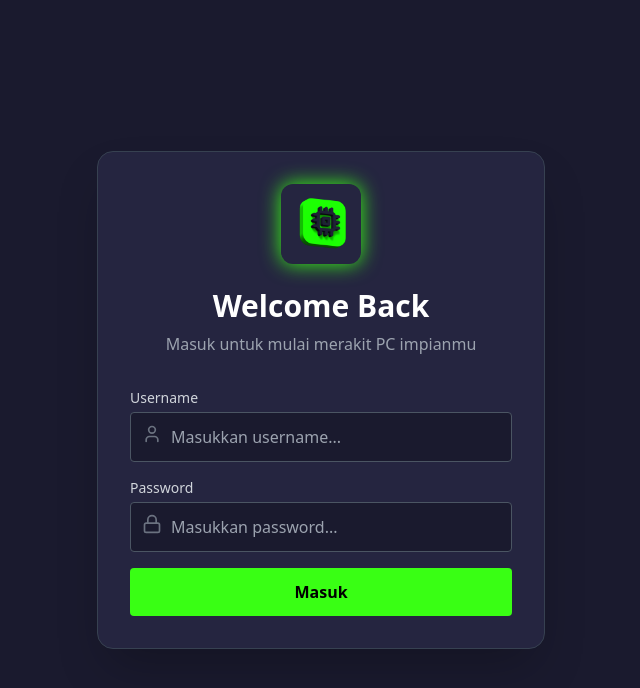
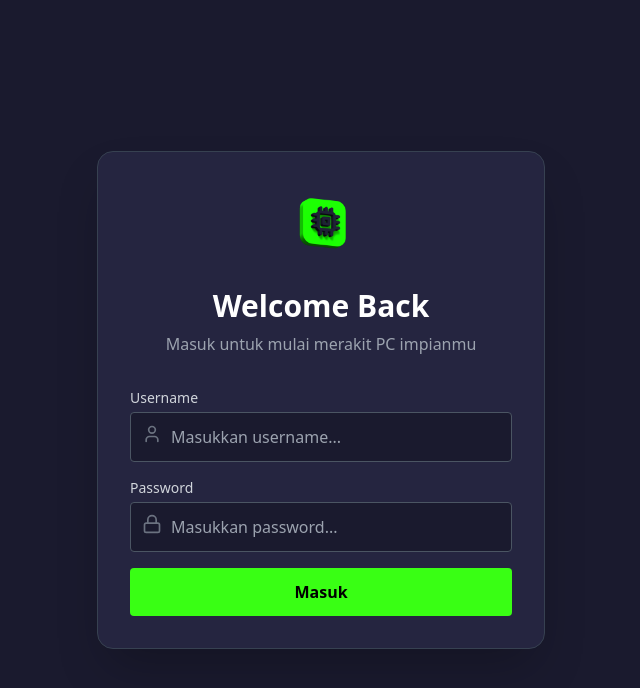
Before and after one commit to badyboo/rigvibes-app, a React (Create React App) app: page / in a window 1280 px wide. Shown: the top 688 px of the page, without its empty margins (319-959 px from the left). Built offline with nearby package versions, Linux system fonts and the light colour scheme.

Commit message:
Update App.js

```diff
--- a/src/App.js
+++ b/src/App.js
@@ -469,7 +469,7 @@ const App = () => {
       <div className="min-h-screen flex items-center justify-center bg-[#1a1a2e] p-4">
           <div className="bg-[#252540] p-8 rounded-2xl border border-gray-700 shadow-2xl w-full max-w-md">
               <div className="flex justify-center mb-6">
-                  <img src="/rigvibes-logo.png" alt="RigVibes Logo" className="w-20 h-20 shadow-[0_0_20px_#39ff14] rounded-xl" />
+                 <img src="/rigvibes-logo.png" alt="RigVibes Logo" className="w-20 h-20 rounded-xl" />
               </div>
               <h2 className="text-3xl font-bold text-white text-center mb-2">Welcome Back</h2>
               <p className="text-gray-400 text-center mb-8">Masuk untuk mulai merakit PC impianmu</p>
```
